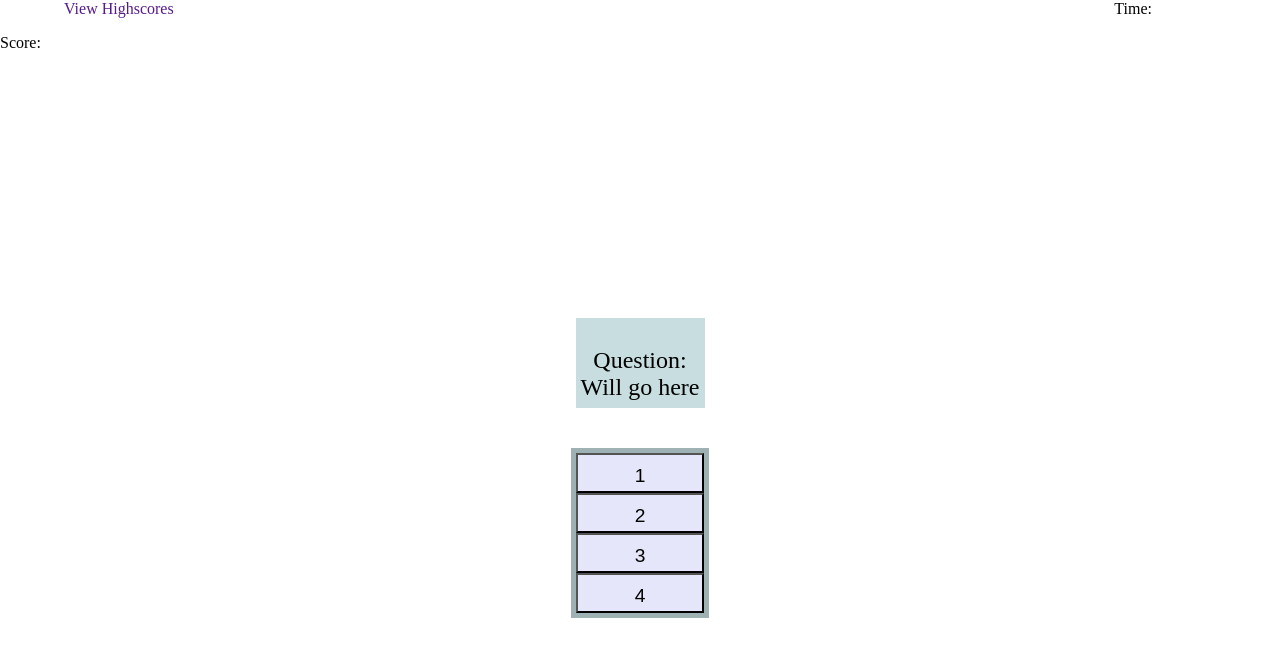
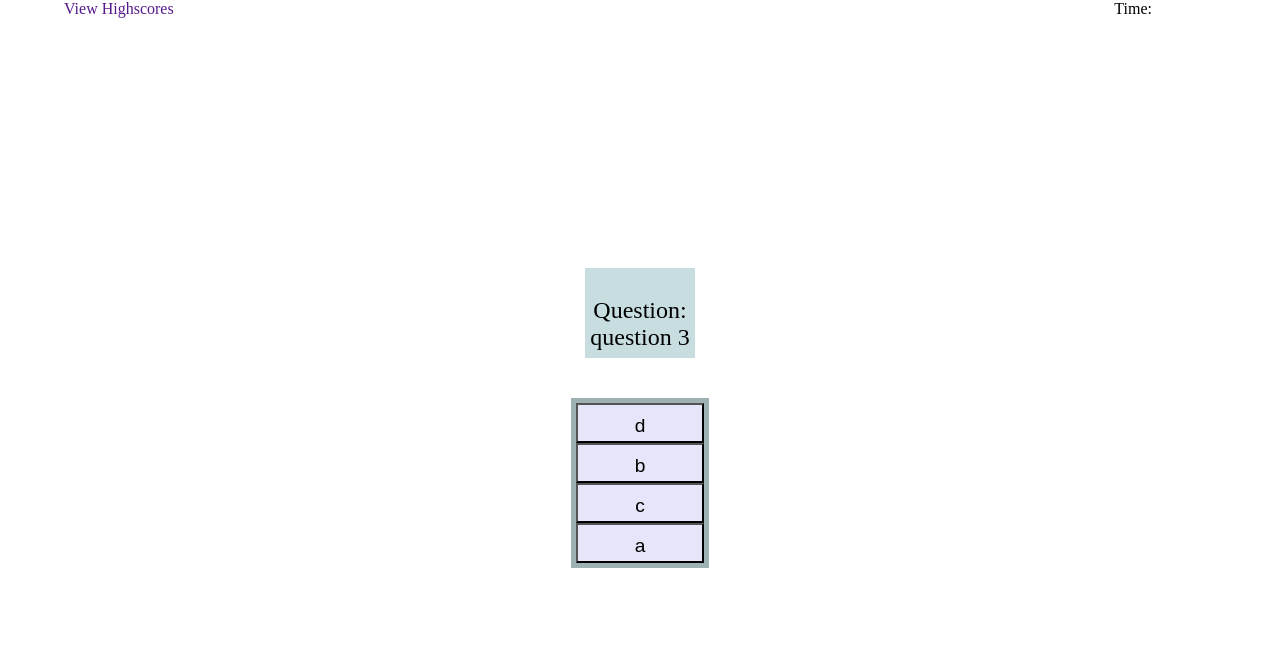
Before and after one commit to skerans/QuizGame, a plain HTML site: page Index.html in a window 1280 px wide. Drawn offline with Linux system fonts and the light colour scheme.

Commit message:
added random answers/ question to html through dom

```diff
--- a/Index.html
+++ b/Index.html
@@ -10,7 +10,7 @@
     <nav>
       <div>
         <a href="" class="scores">View Highscores</a>
-        <p>Score: <span id="score"></span></p>
+
       </div>
 
       <div>
@@ -28,13 +28,13 @@
       </div>
 
       <div class="answer-container">
-          <button class="answer" onclick="" id="answer1" >1</button>
+          <button class="answer" id="answer-1" ></button>
 
-          <button class="answer" id="answer2" >2</button>
+          <button class="answer" id="answer-2" ></button>
 
-            <button class="answer" id="answer3">3</button>
+          <button class="answer" id="answer-3"></button>
 
-          <button class="answer" id="answer4">4</button>
+          <button class="answer" id="answer-4"></button>
       </div>
     </div>
     <script src="./assets/js/script.js"></script>
--- a/assets/js/script.js
+++ b/assets/js/script.js
@@ -4,6 +4,10 @@ const timeEl = document.querySelector(".time");
 const startButton = document.getElementById("start");
 const questionText = document.getElementById("question");
 const scores = document.getElementById("score");
+const answer1 = document.getElementById("answer-1");
+const answer2 = document.getElementById("answer-2");
+const answer3 = document.getElementById("answer-3");
+const answer4 = document.getElementById("answer-4");
 
 //global variables
 
@@ -44,11 +48,28 @@ var questions = [
     }
   }
 
-randomizeArr(questions);
-console.log(questions);
+// randomizeArr(questions);
+// console.log(questions);
+
+
+function getQuestion() {
+  chosenQuestion = questions[Math.floor(Math.random() * questions.length)];
+  randomizeArr(chosenQuestion.answers);
+  questionText.textContent = chosenQuestion.question;
+  answer1.textContent = chosenQuestion.answers[0];
+  answer1.value = chosenQuestion.answers[0];
+  answer2.textContent = chosenQuestion.answers[1];
+  answer2.value = chosenQuestion.answers[1];
+  answer3.textContent = chosenQuestion.answers[2];
+  answer3.value = chosenQuestion.answers[2];
+  answer4.textContent = chosenQuestion.answers[3];
+  answer4.value = chosenQuestion.answers[3];
+};
 
 
 
+
+getQuestion();
 
 // timer function
 
```
